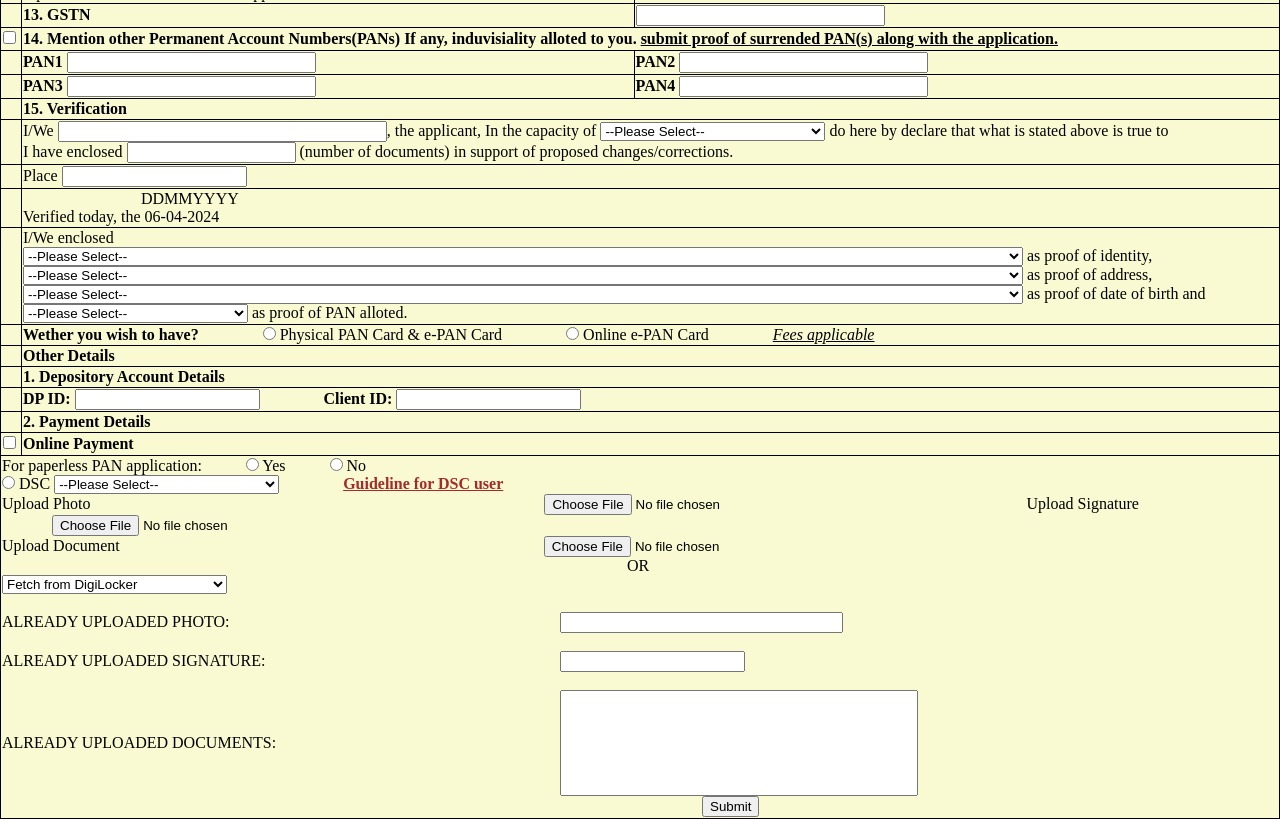
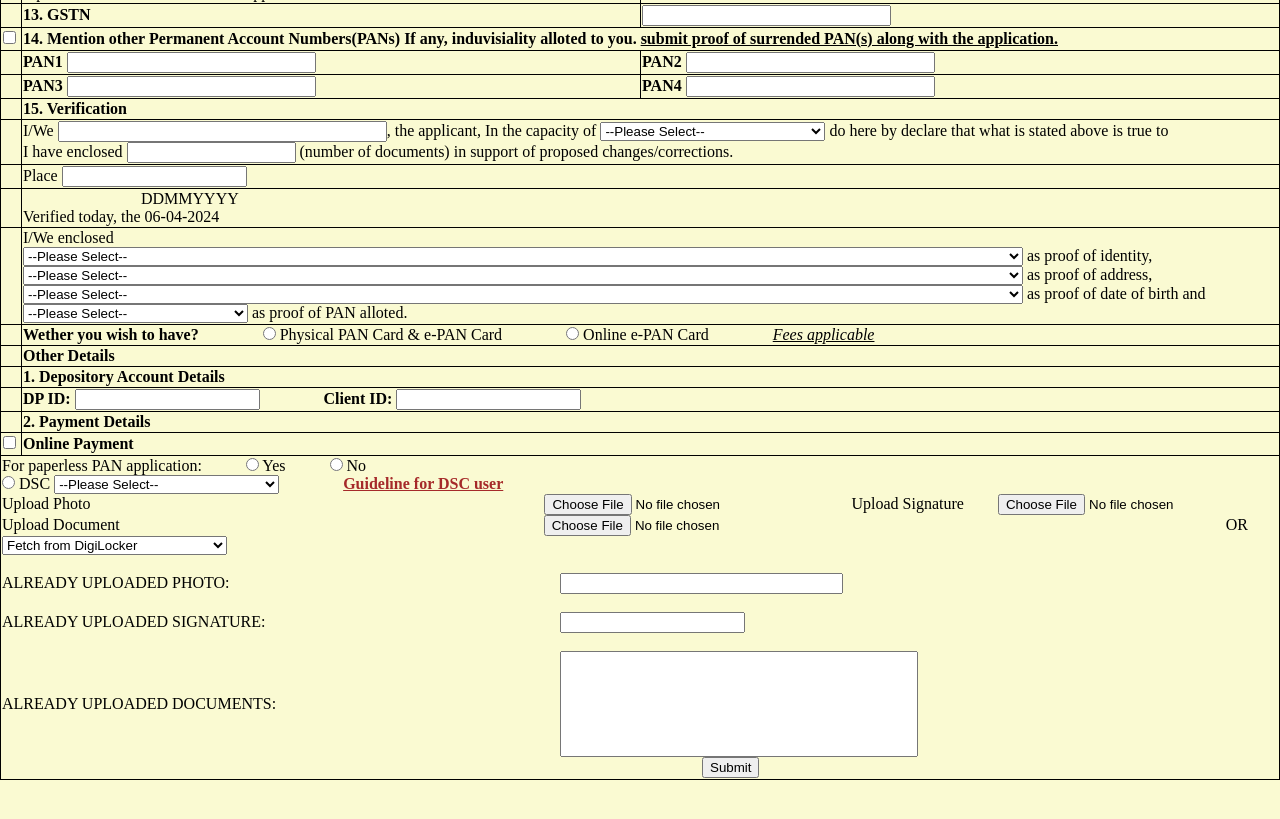
Before and after one commit to BalachandraSangammanavar/Day10_classtask, a plain HTML site: page index.html in a window 1280 px wide. Shown: the part 880-1699 px from the top of the page. After the commit the page ends 1660 px from the top, so only its background shows below. Drawn offline with Linux system fonts and the light colour scheme.

Commit message:
Update index.html

```diff
--- a/index.html
+++ b/index.html
@@ -605,10 +605,10 @@
                         <option value="--Please Select--">--Please Select--</option>
                     </select> <u style="margin-left: 60px ; color: brown; "><b>Guideline for DSC user</b></u><br>
                     Upload Photo <input type="file" style="padding-left: 450px;"> <span
-                        style="color: black; padding-left: 225px; ">Upload
-                        Signature</span> <input type="file" style="margin-left: 50px ;"><br> Upload Document <input
+                        style="color: black; padding-left: 50px; ">Upload
+                        Signature</span> <input type="file" style="margin-left: 30px ;"><br> Upload Document <input
                         type="file" style="padding-left: 420px;"> <span
-                        style="color: black; padding-left: 625px; ">OR</span><br>
+                        style="color: black; padding-left: 425px; ">OR</span><br>
                     <select style="width: 225px" name="" id="">
                         <option value="Fetch from DigiLocker">Fetch from DigiLocker</option>
                     </select><br><br><span style="color: black;">ALREADY UPLOADED
```
